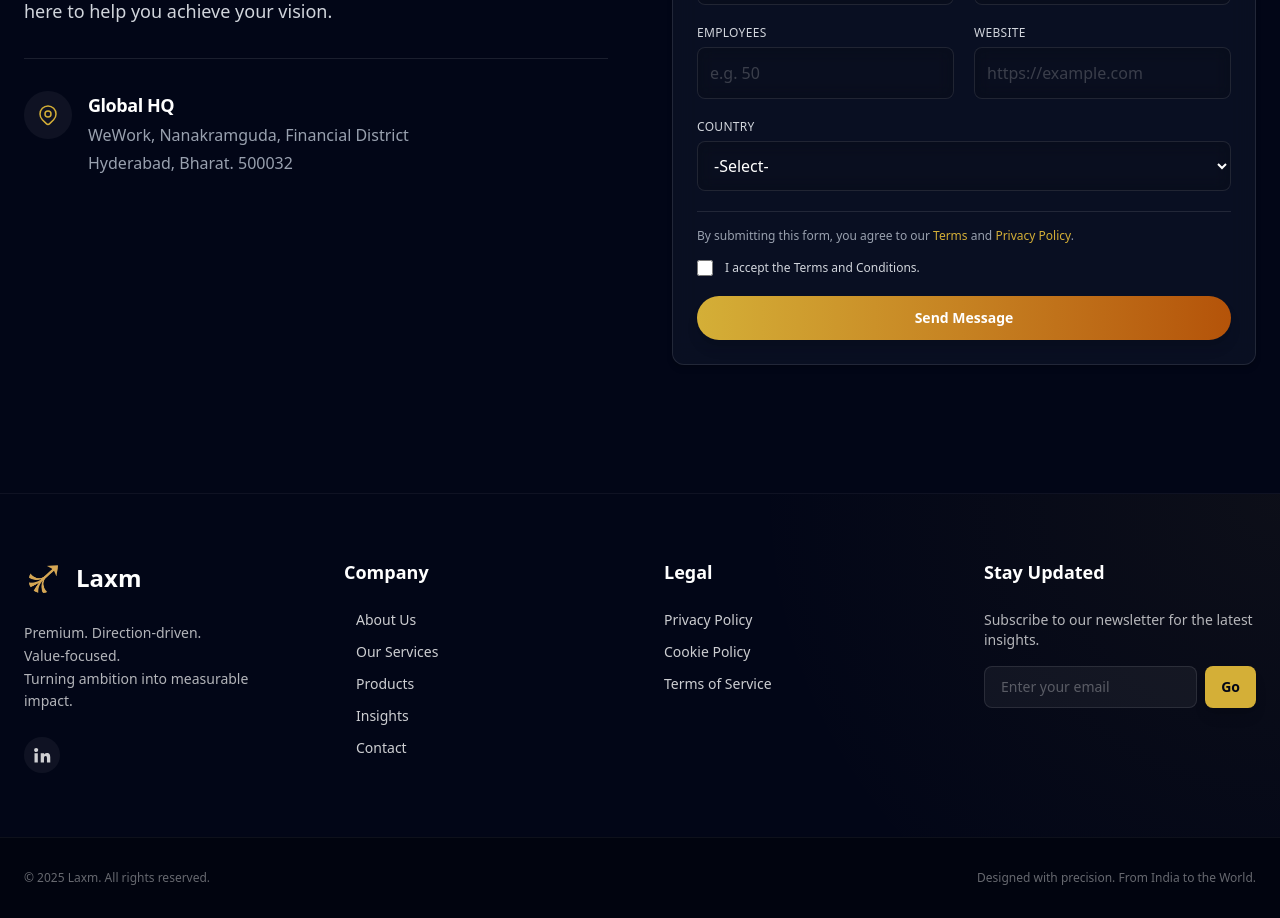
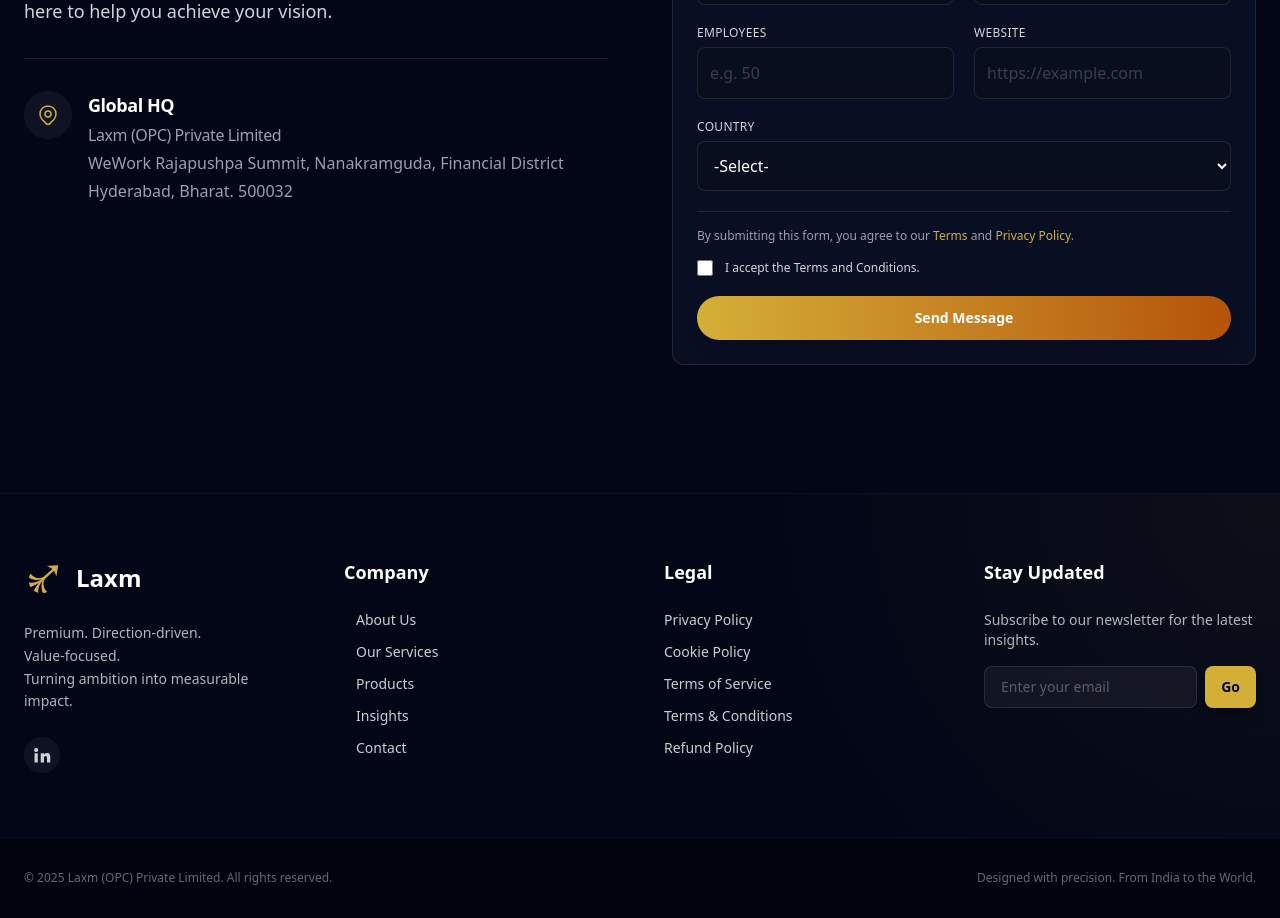
Before and after one commit to Laxm-OPC-Pvt-Ltd/website, a Next.js app: page /contact in a window 1280 px wide. Shown: the part 480-1398 px from the top of the page. Built offline with nearby package versions, Linux system fonts and the light colour scheme.

Commit message:
updated legal name

```diff
--- a/src/app/about/page.tsx
+++ b/src/app/about/page.tsx
@@ -1,26 +1,78 @@
 import Card from "@/components/Card";
 import type { Metadata } from "next";
-import { canonicalUrl } from "@/lib/metadata";
+import { canonicalUrl, BASE_URL } from "@/lib/metadata";
 
 export const metadata: Metadata = {
   title: "About",
   description:
-    "Learn about Laxm's mission: premium, direction-driven, and value-focused technology advisory and innovation.",
-  keywords: ["Laxm", "About", "Advisory", "IT Consulting", "Innovation"],
+    "Laxm (OPC) Private Limited is a technology advisory and innovation company helping organizations design strategy, build scalable platforms, and deliver AI/ML-powered products.",
+  keywords: [
+    "Laxm",
+    "Laxm OPC Private Limited",
+    "About",
+    "Advisory",
+    "IT Consulting",
+    "Innovation",
+    "Technology Strategy",
+    "AI ML",
+    "Ram Amancha",
+    "Hyderabad",
+  ],
   alternates: {
     canonical: canonicalUrl("/about"),
   },
   openGraph: {
-    images: [{ url: "/laxm_logo.png", width: 1200, height: 630 }],
+    title: "About Laxm (OPC) Private Limited",
+    description:
+      "Technology advisory and innovation company helping organizations design strategy, build scalable platforms, and deliver AI/ML-powered products.",
+    url: canonicalUrl("/about"),
+    siteName: "Laxm",
+    type: "website",
+    images: [
+      {
+        url: "/laxm_logo.png",
+        width: 1200,
+        height: 630,
+        alt: "Laxm (OPC) Private Limited — Technology Advisory & Innovation",
+      },
+    ],
   },
   twitter: {
+    card: "summary_large_image",
+    title: "About Laxm (OPC) Private Limited",
+    description:
+      "Technology advisory and innovation company helping organizations design strategy, build scalable platforms, and deliver AI/ML-powered products.",
     images: ["/laxm_logo.png"],
   },
 };
 
 export default function About() {
+  const jsonLd = {
+    "@context": "https://schema.org",
+    "@type": "AboutPage",
+    "@id": `${BASE_URL}/about`,
+    name: "About Laxm (OPC) Private Limited",
+    url: `${BASE_URL}/about`,
+    description:
+      "Laxm (OPC) Private Limited is a technology advisory and innovation company helping organizations design strategy, build scalable platforms, and deliver AI/ML-powered products.",
+    isPartOf: { "@id": `${BASE_URL}/#website` },
+    about: { "@id": `${BASE_URL}/#organization` },
+    breadcrumb: {
+      "@type": "BreadcrumbList",
+      itemListElement: [
+        { "@type": "ListItem", position: 1, name: "Home", item: BASE_URL },
+        { "@type": "ListItem", position: 2, name: "About", item: `${BASE_URL}/about` },
+      ],
+    },
+  };
+
   return (
-    <div className="flex flex-col">
+    <>
+      <script
+        type="application/ld+json"
+        dangerouslySetInnerHTML={{ __html: JSON.stringify(jsonLd) }}
+      />
+      <div className="flex flex-col">
       {/* Hero Section */}
       <section className="hero-gradient text-white relative overflow-hidden py-24 min-h-[60vh] flex items-center">
         <div className="absolute inset-0 grid-overlay opacity-30 pointer-events-none" />
@@ -38,8 +90,8 @@
                   About <span className="text-gradient-gold">Laxm</span>
                 </h1>
                 <p className="text-xl text-white/90 leading-relaxed font-medium mb-6">
-                  Laxm is a technology advisory and innovation company helping
-                  teams design strategy, build scalable platforms, and deliver
+                  Laxm (OPC) Private Limited is a technology advisory and innovation company helping
+                  clients, teams, and organizations design strategy, build scalable platforms, and deliver
                   AI/ML-powered products.
                 </p>
                 <div className="h-1 w-20 bg-gradient-to-r from-[var(--gold)] to-transparent rounded-full mb-6"></div>
@@ -298,5 +350,6 @@
         </div>
       </section>
     </div>
+    </>
   );
 }
--- a/src/app/contact/page.tsx
+++ b/src/app/contact/page.tsx
@@ -1,17 +1,43 @@
 import type { Metadata } from "next";
-import { canonicalUrl } from "@/lib/metadata";
+import { canonicalUrl, BASE_URL } from "@/lib/metadata";
 import Card from "@/components/Card";
 import ContactForm from "@/components/ContactForm";
 
 export const metadata: Metadata = {
   title: "Contact",
   description:
-    "Contact Laxm to discuss advisory, consulting, innovation and custom solution needs.",
-  keywords: ["Laxm", "Contact", "Consulting", "Advisory", "Innovation"],
+    "Contact Laxm (OPC) Private Limited to discuss advisory, consulting, innovation, and custom technology solutions. Based in Hyderabad, India.",
+  keywords: [
+    "Laxm",
+    "Laxm OPC Private Limited",
+    "Contact",
+    "Consulting",
+    "Advisory",
+    "Innovation",
+    "Hyderabad",
+    "India",
+  ],
   openGraph: {
-    images: [{ url: "/laxm_logo.png", width: 1200, height: 630 }],
+    title: "Contact Laxm (OPC) Private Limited",
+    description:
+      "Reach out to discuss advisory, consulting, innovation, and custom technology solutions. We respond within 24 hours.",
+    url: canonicalUrl("/contact"),
+    siteName: "Laxm",
+    type: "website",
+    images: [
+      {
+        url: "/laxm_logo.png",
+        width: 1200,
+        height: 630,
+        alt: "Laxm (OPC) Private Limited — Technology Advisory & Innovation",
+      },
+    ],
   },
   twitter: {
+    card: "summary_large_image",
+    title: "Contact Laxm (OPC) Private Limited",
+    description:
+      "Reach out to discuss advisory, consulting, innovation, and custom technology solutions. We respond within 24 hours.",
     images: ["/laxm_logo.png"],
   },
   alternates: {
@@ -20,8 +46,44 @@
 };
 
 export default function Contact() {
+  const jsonLd = {
+    "@context": "https://schema.org",
+    "@type": "ContactPage",
+    "@id": `${BASE_URL}/contact`,
+    name: "Contact Laxm (OPC) Private Limited",
+    url: `${BASE_URL}/contact`,
+    description:
+      "Contact Laxm (OPC) Private Limited to discuss advisory, consulting, innovation, and custom technology solutions.",
+    isPartOf: { "@id": `${BASE_URL}/#website` },
+    breadcrumb: {
+      "@type": "BreadcrumbList",
+      itemListElement: [
+        { "@type": "ListItem", position: 1, name: "Home", item: BASE_URL },
+        { "@type": "ListItem", position: 2, name: "Contact", item: `${BASE_URL}/contact` },
+      ],
+    },
+    mainEntity: {
+      "@type": "Organization",
+      "@id": `${BASE_URL}/#organization`,
+      name: "Laxm (OPC) Private Limited",
+      address: {
+        "@type": "PostalAddress",
+        streetAddress: "WeWork Rajapushpa Summit, Nanakramguda, Financial District",
+        addressLocality: "Hyderabad",
+        addressRegion: "Telangana",
+        postalCode: "500032",
+        addressCountry: "IN",
+      },
+    },
+  };
+
   return (
-    <main className="min-h-screen bg-[var(--navy)] relative overflow-hidden">
+    <>
+      <script
+        type="application/ld+json"
+        dangerouslySetInnerHTML={{ __html: JSON.stringify(jsonLd) }}
+      />
+      <main className="min-h-screen bg-[var(--navy)] relative overflow-hidden">
       <div className="relative z-10 mx-auto max-w-7xl px-6 py-24 md:py-32">
         <div className="grid lg:grid-cols-2 gap-16 items-start">
           {/* Left Column: Context & Info */}
@@ -69,8 +131,9 @@
                   <h3 className="text-white font-semibold text-lg">
                     Global HQ
                   </h3>
+                  <h4 className="text-gray-400 mt-1">Laxm (OPC) Private Limited</h4>
                   <p className="text-gray-400 mt-1">
-                    WeWork, Nanakramguda, Financial District
+                    WeWork Rajapushpa Summit, Nanakramguda, Financial District
                   </p>
                   <p className="text-gray-400 mt-1">
                     Hyderabad, Bharat. 500032
@@ -98,5 +161,6 @@
         </div>
       </div>
     </main>
+    </>
   );
 }
--- a/src/app/layout.tsx
+++ b/src/app/layout.tsx
@@ -110,6 +110,10 @@
   },
   address: {
     "@type": "PostalAddress",
+    streetAddress: "WeWork Rajapushpa Summit, Nanakramguda, Financial District",
+    addressLocality: "Hyderabad",
+    addressRegion: "Telangana",
+    postalCode: "500032",
     addressCountry: "IN",
   },
 };
@@ -333,6 +337,22 @@
                     Terms of Service
                   </Link>
                 </li>
+                <li>
+                  <Link
+                    href="/terms-and-conditions"
+                    className="hover:text-[var(--gold)] transition-colors"
+                  >
+                    Terms &amp; Conditions
+                  </Link>
+                </li>
+                <li>
+                  <Link
+                    href="/refund-policy"
+                    className="hover:text-[var(--gold)] transition-colors"
+                  >
+                    Refund Policy
+                  </Link>
+                </li>
               </ul>
             </div>
 
@@ -357,7 +377,7 @@
 
         <footer className="bg-[#01040f] border-t border-white/5">
           <div className="mx-auto max-w-7xl px-6 py-8 text-xs font-medium text-white/40 flex flex-col md:flex-row items-center justify-between gap-4">
-            <p>© {new Date().getFullYear()} Laxm. All rights reserved.</p>
+            <p>© {new Date().getFullYear()} Laxm (OPC) Private Limited. All rights reserved.</p>
             <p>Designed with precision. From India to the World.</p>
           </div>
         </footer>
```
